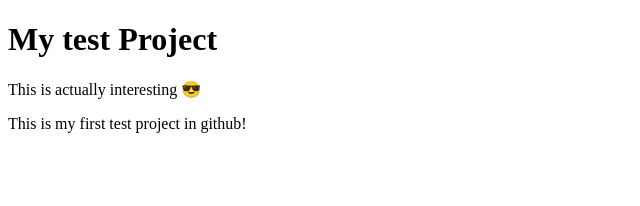
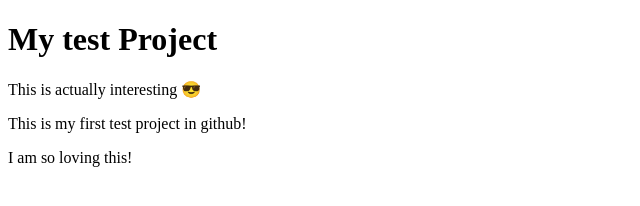
Before and after one commit to donchris1/Django-deployment-example-, a plain HTML site: page hello.html in a window 1280 px wide. Shown: the whole page, without its empty margins (0-640 px from the left). Drawn offline with Linux system fonts and the light colour scheme.

Commit message:
just fooling around

```diff
--- a/hello.html
+++ b/hello.html
@@ -8,6 +8,7 @@
                <p>This is actually interesting 😎 </p>
 
               <p>This is my first test project in github!</p>
+                <p> I am so loving this!</p>
        </body>
 
 </html>
```
